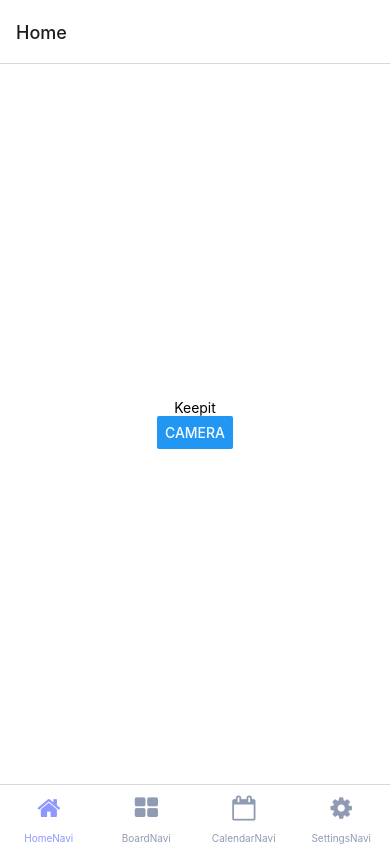
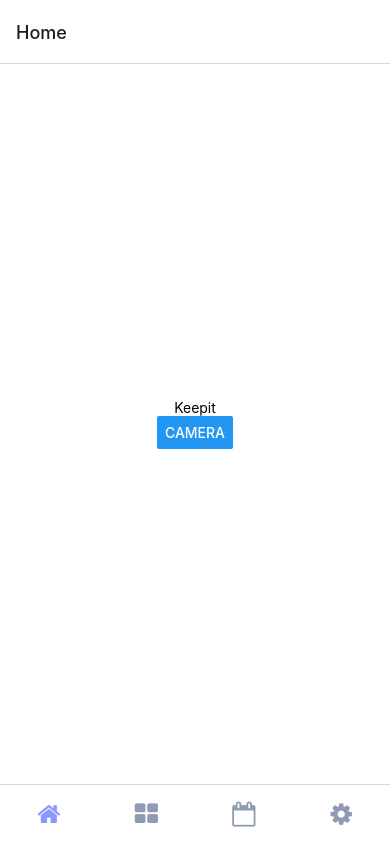
Before and after one commit to HCI-3Trillion/Keepit, a React Native app: screen / in a window 390 px wide. Built offline with nearby package versions, Linux system fonts and the light colour scheme.

Commit message:
✨ 탭 바 라벨 제거

```diff
--- a/src/navigations/TabNavigation.js
+++ b/src/navigations/TabNavigation.js
@@ -38,6 +38,7 @@ const TabNavigation = () => {
             height: 60,
           },
           headerShown: false,
+          tabBarShowLabel: false,
         })}
       >
         <Tab.Screen name="HomeNavi" component={HomeStackNavigation} />
```
